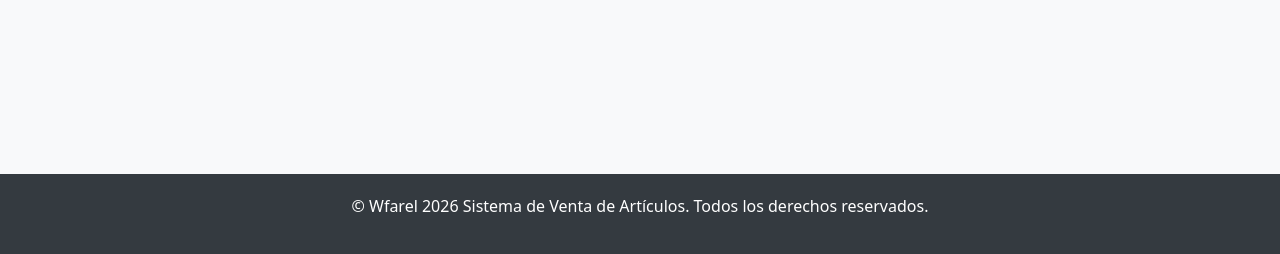
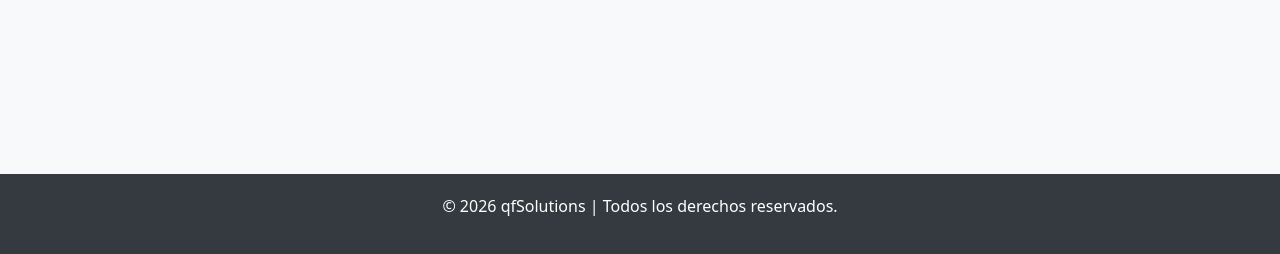
Before and after one commit to wfarelt/sale-of-items, a Django app: page /login/?next=/caja/ in a window 1280 px wide. Shown: the part 546-800 px from the top of the page. Run offline with Django 5.2, Linux system fonts and the light colour scheme; parts of the project's set-up code (start-up, migrations or seed data) failed here and were passed over.

Commit message:
Update footer copyright and branding to qfSolutions

```diff
--- a/templates/base.html
+++ b/templates/base.html
@@ -144,7 +144,7 @@
 
     <!-- Footer -->
     <footer>
-        <p>&copy; Wfarel 2026 Sistema de Venta de Artículos. Todos los derechos reservados.</p>
+        <p>&copy; 2026 qfSolutions | Todos los derechos reservados.</p>
     </footer>
 
     <!-- Bootstrap 5 JS Bundle -->
```
